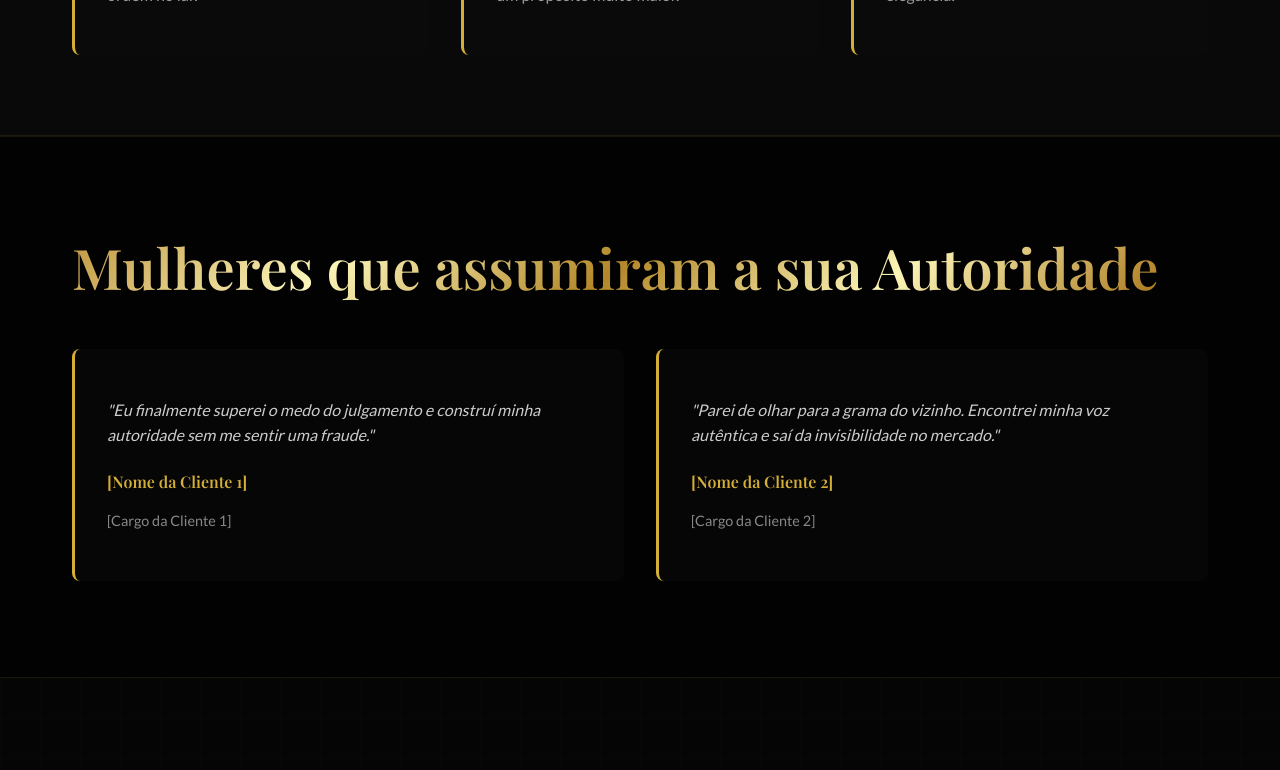
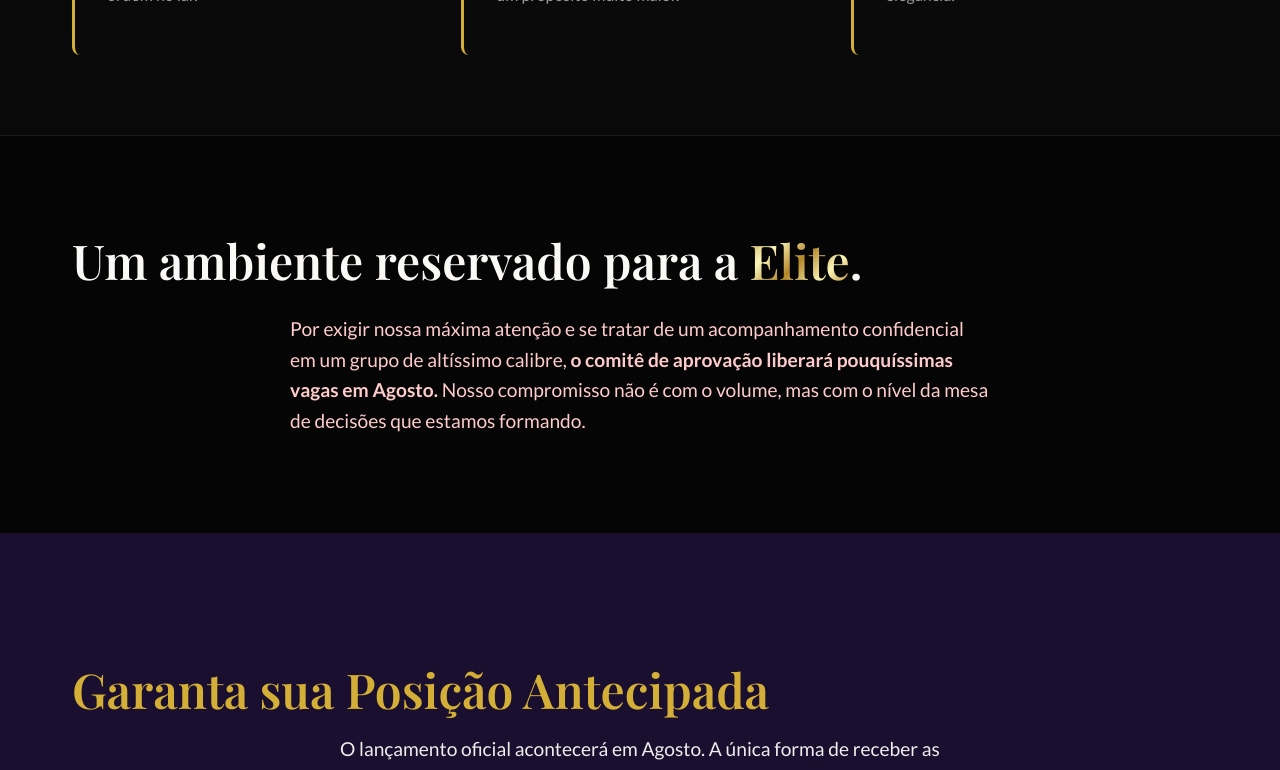
Before and after one commit to solau/instituto-vanessa-ramos, a Next.js app: page /trono-da-realizadora in a window 1280 px wide. Shown: the part 2460-3230 px from the top of the page. Built offline with nearby package versions, Linux system fonts and the light colour scheme.

Commit message:
Remove seção temporária de depoimentos da página Trono da Realizadora

```diff
--- a/app/trono-da-realizadora/page.jsx
+++ b/app/trono-da-realizadora/page.jsx
@@ -115,26 +115,7 @@ export default function TronoDaRealizadora() {
         </div>
       </section>
 
-      {/* 4. Casos Reais (SEO / Prova) */}
-      <section className="sales-testimonials" style={{ padding: '6rem 0', backgroundColor: '#020202', borderTop: '1px solid rgba(212,175,55,0.1)', borderBottom: '1px solid rgba(212,175,55,0.1)' }}>
-        <div className="container text-center animate-fade-in-up">
-          <h2 className="gold-text" style={{ marginBottom: '3rem' }}>Mulheres que assumiram a sua Autoridade</h2>
-          <div className="benefits-grid" style={{ gap: '2rem' }}>
-            <div className="benefit-card" style={{ textAlign: 'left', background: 'rgba(255,255,255,0.02)' }}>
-              <p style={{ fontStyle: 'italic', color: '#ccc', marginBottom: '1.5rem' }}>"Eu finalmente superei o medo do julgamento e construí minha autoridade sem me sentir uma fraude."</p>
-              <h4 style={{ color: 'var(--brushed-gold)' }}>[Nome da Cliente 1]</h4>
-              <span style={{ fontSize: '0.9rem', color: '#888' }}>[Cargo da Cliente 1]</span>
-            </div>
-            <div className="benefit-card" style={{ textAlign: 'left', background: 'rgba(255,255,255,0.02)' }}>
-              <p style={{ fontStyle: 'italic', color: '#ccc', marginBottom: '1.5rem' }}>"Parei de olhar para a grama do vizinho. Encontrei minha voz autêntica e saí da invisibilidade no mercado."</p>
-              <h4 style={{ color: 'var(--brushed-gold)' }}>[Nome da Cliente 2]</h4>
-              <span style={{ fontSize: '0.9rem', color: '#888' }}>[Cargo da Cliente 2]</span>
-            </div>
-          </div>
-        </div>
-      </section>
-
-      {/* 5. Prova Social e Escassez */}
+      {/* 4. Prova Social e Escassez */}
       <section className="sales-scarcity" style={{ padding: '6rem 0' }}>
         <div className="container text-center animate-fade-in-up">
           <h2>Um ambiente reservado para a <span className="gold-text">Elite</span>.</h2>
```
